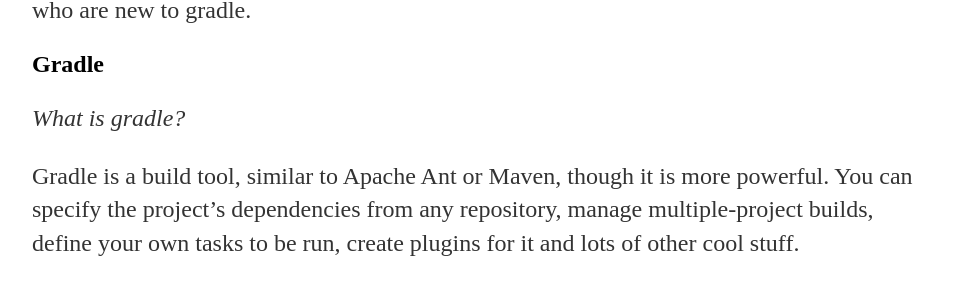
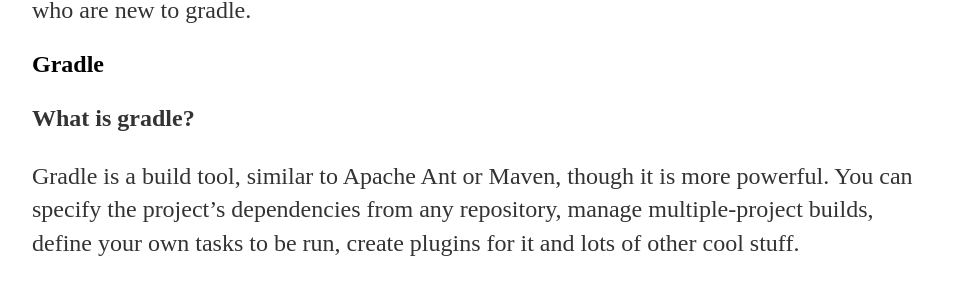
Before and after one commit to mihaicosareanu/mihaicosareanu.github.io, a Jekyll site: the page built from tutorial/getting-started-with-gradle.md, in a window 1280 px wide. Shown: the part 338-629 px from the top of the page, without its empty margins (160-1117 px from the left). Built offline with Jekyll 4.4.1, drawn with Linux system fonts in a browser that asks for light colours.

```diff
--- a/tutorial/getting-started-with-gradle.md
+++ b/tutorial/getting-started-with-gradle.md
@@ -10,7 +10,7 @@ I've had quite a lot of frustration working with gradle in big projects, especia
 
 ## Gradle
 
-*What is gradle?*
+**What is gradle?**
 
 Gradle is a build tool, similar to Apache Ant or Maven, though it is more powerful. You can specify the project's dependencies from any repository, manage multiple-project builds, define your own tasks to be run, create plugins for it and lots of other cool stuff.
 
```
